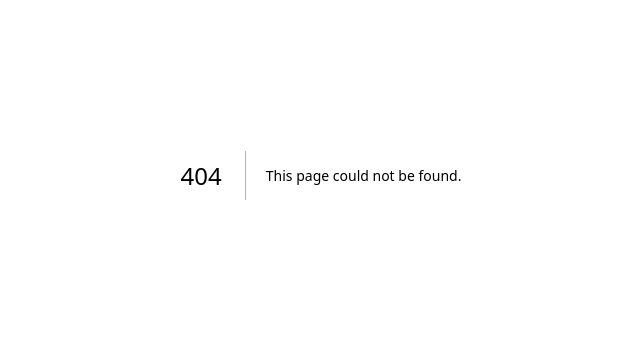
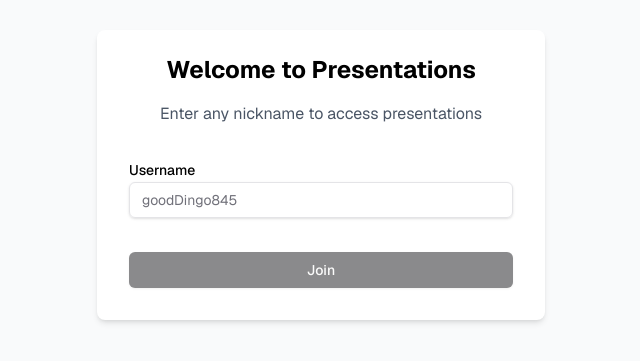
Before and after one commit to AliaksandrHrychonak/realtime-presentation, a Next.js app in the folder frontend/: page /auth in a window 1280 px wide. Before the commit this address had no page. Shown: the part 225-586 px from the top of the page, without its empty margins (319-959 px from the left). Built offline with nearby package versions, Linux system fonts and the light colour scheme.

Commit message:
feat(session): add auth page

```diff
--- /dev/null
+++ b/frontend/app/auth/page.tsx
@@ -0,0 +1 @@
+export { AuthPage as default } from '@pages/auth';
--- /dev/null
+++ b/frontend/src/pages/auth/index.ts
@@ -0,0 +1 @@
+export { AuthPage } from './ui';
--- /dev/null
+++ b/frontend/src/pages/auth/ui/index.tsx
@@ -0,0 +1,15 @@
+import { AuthByUsernameForm } from '@features/session';
+
+import type { JSX } from 'react';
+
+export const AuthPage = (): JSX.Element => {
+    return (
+        <main className='min-h-screen flex items-center justify-center bg-gray-50'>
+            <section className='max-w-md w-full p-6 bg-white rounded-lg shadow-md'>
+                <h2 className='text-2xl font-bold mb-4 text-center'>Welcome to Presentations</h2>
+                <p className='text-gray-600 mb-6 text-center'>Enter any nickname to access presentations</p>
+                <AuthByUsernameForm />
+            </section>
+        </main>
+    );
+};
```
